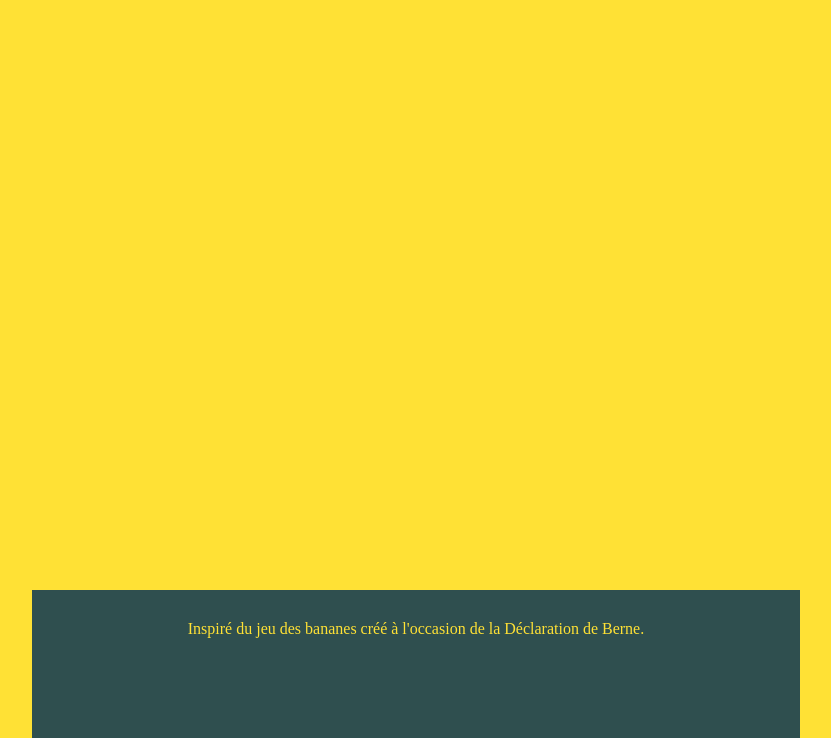
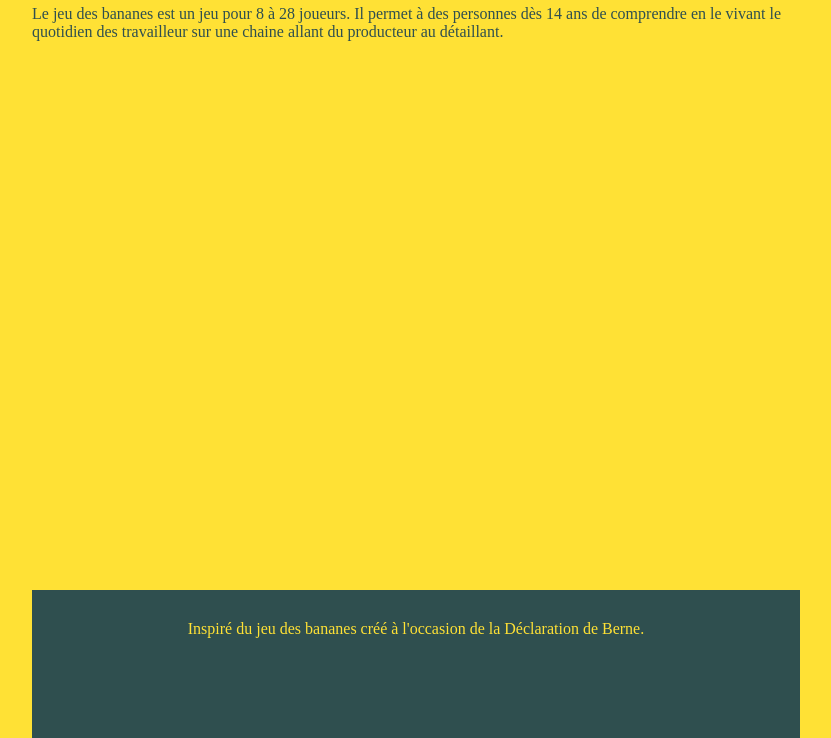
Before and after one commit to SteeveDroz/jeu-des-bananes, a plain HTML site: page index.html in a window 1280 px wide. Shown: the part 62-800 px from the top of the page, without its empty margins (224-1055 px from the left). Drawn offline with Linux system fonts and the light colour scheme.

Commit message:
Introduction

```diff
--- a/index.html
+++ b/index.html
@@ -10,6 +10,11 @@
 <body>
     <article>
         <h1>Jeu des bananes</h1>
+        <section>
+            <p>
+                Le jeu des bananes est un jeu pour 8 à 28 joueurs. Il permet à des personnes dès 14 ans de comprendre en le vivant le quotidien des travailleur sur une chaine allant du producteur au détaillant.
+            </p>
+        </section>
     </article>
     <footer>Inspiré du jeu des bananes créé à l'occasion de la Déclaration de Berne.</footer>
 </body>
```
